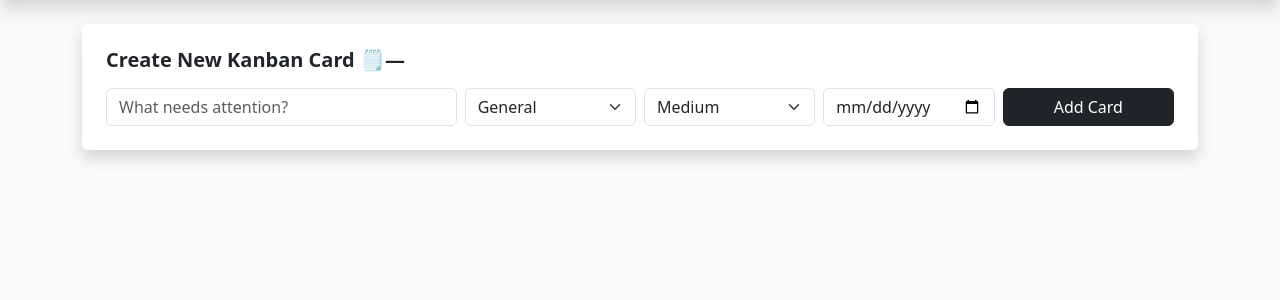
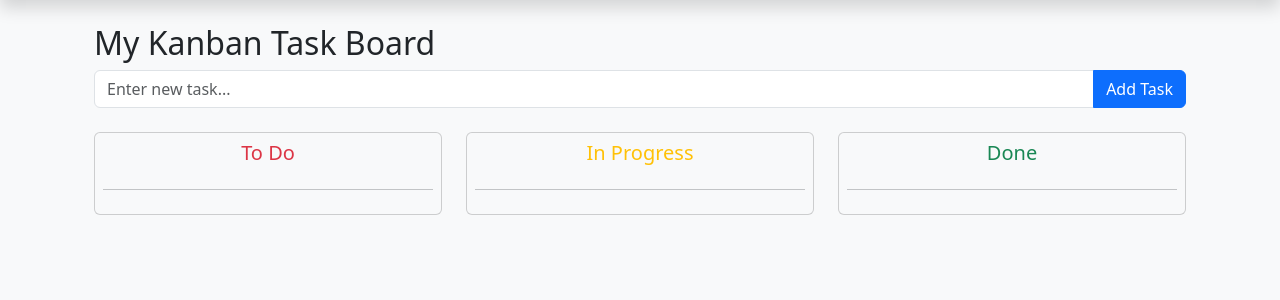
Before and after one commit to bhishmak529-sys/my-task-app, a Flask app: template templates/index.html in a window 1280 px wide. Shown: the part 56-356 px from the top of the page. Run offline with Flask 3, Linux system fonts and the light colour scheme; the template is opened without the code that fills it, so the values that code supplies are empty.

Commit message:
Update index.html

```diff
--- a/templates/index.html
+++ b/templates/index.html
@@ -1,150 +1,69 @@
 {% extends 'base.html' %}
+
 {% block body %}
+<div class="container mt-4">
+    <h2>My Kanban Task Board</h2>
 
-<div class="card shadow p-4 mb-4 border-0 bg-white">
-    <h5 class="mb-3 text-dark fw-bold">Create New Kanban Card 🗒—</h5>
-    <form action="/" method="POST" class="row g-2">
-        <div class="col-md-4">
-            <input type="text" name="content" class="form-control" placeholder="What needs attention?" required>
-        </div>
-        <div class="col-md-2">
-            <select name="category" class="form-select">
-                <option value="General">General</option>
-                <option value="Study">Study 📚</option>
-                <option value="Work">Work 💼</option>
-                <option value="Personal">Personal ❤️</option>
-            </select>
-        </div>
-        <div class="col-md-2">
-            <select name="priority" class="form-select">
-                <option value="High">High</option>
-                <option value="Medium" selected>Medium</option>
-                <option value="Low">Low</option>
-            </select>
-        </div>
-        <div class="col-md-2">
-            <input type="date" name="due_date" class="form-control" required>
-        </div>
-        <div class="col-md-2">
-            <button type="submit" class="btn btn-dark w-100">Add Card</button>
+    <form action="/add" method="POST" class="mb-4">
+        <div class="input-group">
+            <input type="text" name="title" class="form-control" placeholder="Enter new task..." required>
+            <button type="submit" class="btn btn-primary">Add Task</button>
         </div>
     </form>
-</div>
 
-<div class="row g-3">
-    {% for column_name, column_tasks in board.items() %}
-    <div class="col-12 col-md-3">
-        <div class="p-2 rounded bg-light border shadow-sm h-100" style="min-height: 550px;">
-
-            <div class="d-flex justify-content-between align-items-center mb-3 px-2 pt-1 border-bottom pb-2">
-                <h6 class="fw-bold text-uppercase m-0 text-secondary">{{ column_name }}</h6>
-                <span class="badge bg-dark rounded-circle">{{ column_tasks|length }}</span>
-            </div>
-
-            <div class="task-list">
-                {% for task in column_tasks %}
-                <div class="card p-3 mb-2 border-0 shadow-sm bg-white">
-                    <div class="d-flex justify-content-between align-items-start mb-2">
-                        <span class="badge bg-secondary small" style="font-size: 10px;">{{ task.category }}</span>
-                        <span class="badge {% if task.priority == 'High' %}bg-danger{% elif task.priority == 'Medium' %}bg-warning text-dark{% else %}bg-info{% endif %} small" style="font-size: 10px;">
-                            {{ task.priority }}
-                        </span>
-                    </div>
-
-                    <h6 class="card-title fw-bold text-dark mb-2">{{ task.content }}</h6>
-
-                    <div class="text-muted small mb-3" style="font-size: 11px;">
-                        📅 {% if task.due_date < today and column_name != 'Done' %}
-                            <span class="text-danger fw-bold">Overdue: {{ task.due_date.strftime('%d %b') }} ⚠️</span>
-                        {% else %}
-                            {{ task.due_date.strftime('%d %b, %Y') }}
-                        {% endif %}
-                    </div>
-
-                    <div class="d-flex justify-content-between align-items-center border-top pt-2">
-                        <div>
-                            <a href="/edit/{{ task.id }}" class="btn btn-sm btn-outline-secondary py-0 px-2" style="font-size: 11px;">Edit</a>
-                            <a href="/delete/{{ task.id }}" class="btn btn-sm btn-outline-danger py-0 px-2" style="font-size: 11px;">Delete</a>
+    <div class="row">
+        <div class="col-md-4">
+            <div class="card bg-light p-2">
+                <h5 class="card-title text-center text-danger">To Do</h5>
+                <hr>
+                {% for todo in todos %}
+                    {% if todo.status == 'Todo' %}
+                        <div class="card mb-2 p-2">
+                            <p>{{ todo.title }}</p>
+                            <div class="d-flex justify-content-between">
+                                <a href="/update/{{ todo.id }}/In Progress" class="btn btn-sm btn-warning">Start</a>
+                                <a href="/delete/{{ todo.id }}" class="btn btn-sm btn-danger">Delete</a>
+                            </div>
                         </div>
-                        {% if column_name != 'Done' %}
-                        <a href="/move_next/{{ task.id }}" class="btn btn-sm btn-primary py-0 px-2" style="font-size: 11px;">Move Next ➔</a>
-                        {% endif %}
-                    </div>
-                </div>
-                {% else %}
-                <p class="text-center text-muted py-4 small">No tasks</p>
+                    {% endif %}
                 {% endfor %}
             </div>
+        </div>
 
+        <div class="col-md-4">
+            <div class="card bg-light p-2">
+                <h5 class="card-title text-center text-warning">In Progress</h5>
+                <hr>
+                {% for todo in todos %}
+                    {% if todo.status == 'In Progress' %}
+                        <div class="card mb-2 p-2">
+                            <p>{{ todo.title }}</p>
+                            <div class="d-flex justify-content-between">
+                                <a href="/update/{{ todo.id }}/Done" class="btn btn-sm btn-success">Complete</a>
+                                <a href="/delete/{{ todo.id }}" class="btn btn-sm btn-danger">Delete</a>
+                            </div>
+                        </div>
+                    {% endif %}
+                {% endfor %}
+            </div>
+        </div>
+
+        <div class="col-md-4">
+            <div class="card bg-light p-2">
+                <h5 class="card-title text-center text-success">Done</h5>
+                <hr>
+                {% for todo in todos %}
+                    {% if todo.status == 'Done' %}
+                        <div class="card mb-2 p-2">
+                            <p style="text-decoration: line-through;">{{ todo.title }}</p>
+                            <div class="text-end">
+                                <a href="/delete/{{ todo.id }}" class="btn btn-sm btn-danger">Delete</a>
+                            </div>
+                        </div>
+                    {% endif %}
+                {% endfor %}
+            </div>
         </div>
     </div>
-    {% endfor %}
 </div>
-<script>
-document.addEventListener('DOMContentLoaded', function() {
-
-
-    const moveButtons = document.querySelectorAll('a[href*="/move_next/"]');
-    moveButtons.forEach(button => {
-        button.addEventListener('click', function(e) {
-            e.preventDefault();
-            const url = this.getAttribute('href');
-            const card = this.closest('.card');
-
-            fetch(url)
-                .then(response => response.json())
-                .then(data => {
-                    if (data.success) {
-                        const currentColumn = card.closest('.col-md-3');
-                        const nextColumn = currentColumn.nextElementSibling;
-                        if (nextColumn) {
-                            const taskList = nextColumn.querySelector('.task-list');
-                            taskList.appendChild(card);
-                            if (data.new_status === 'Done') {
-                                button.remove();
-                            }
-                            updateTaskCounts();
-                        }
-                    }
-                });
-        });
-    });
-
-
-    const deleteButtons = document.querySelectorAll('a[href*="/delete/"]');
-    deleteButtons.forEach(button => {
-        button.addEventListener('click', function(e) {
-
-            e.preventDefault();
-
-            if (confirm('Are you sure you want to delete this card?')) {
-                const url = this.getAttribute('href');
-                const card = this.closest('.card');
-
-
-                fetch(url)
-                    .then(response => response.json())
-                    .then(data => {
-                        if (data.success) {
-
-                            card.remove();
-
-                            updateTaskCounts();
-                        }
-                    });
-            }
-        });
-    });
-
-
-    function updateTaskCounts() {
-        document.querySelectorAll('.col-md-3').forEach(col => {
-            const countBadge = col.querySelector('.badge');
-            const totalCards = col.querySelectorAll('.task-list .card').length;
-            countBadge.textContent = totalCards;
-        });
-    }
-});
-</script>
-
 {% endblock %}
```
